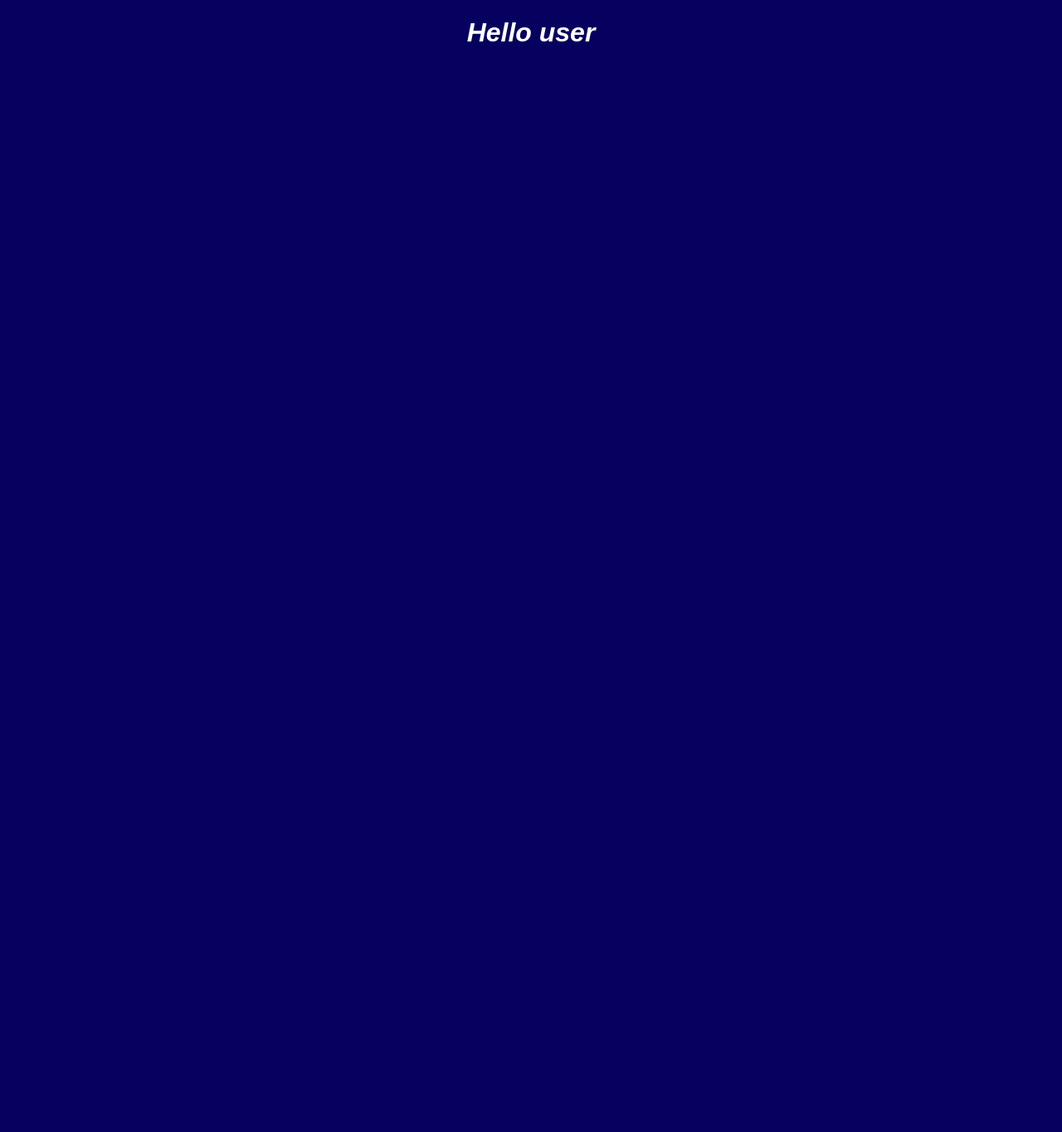
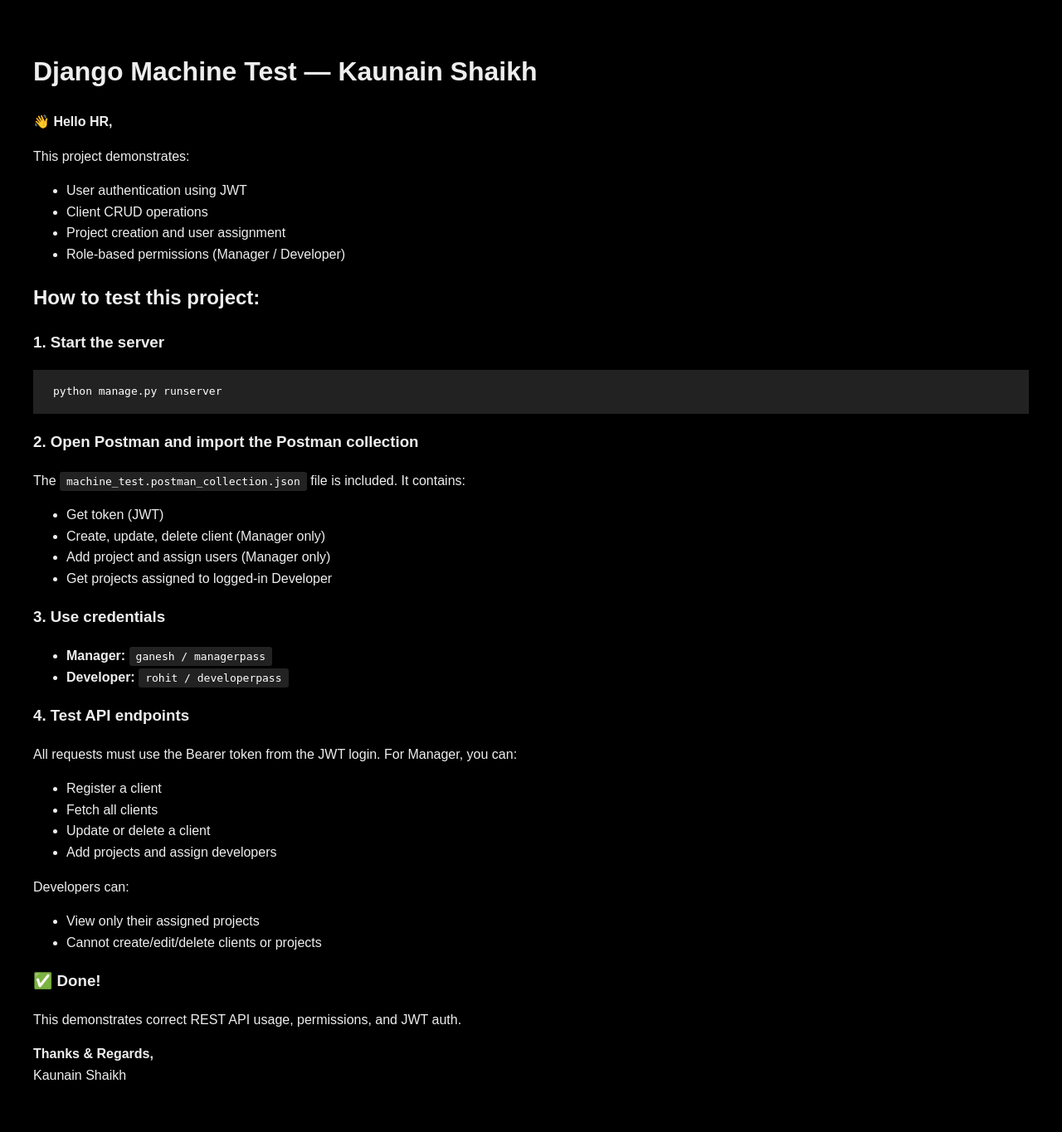
Before and after one commit to kaunain2005/Assignment, a Django app: page / in a window 1280 px wide. Before the commit the page is almost empty. Shown: the whole page at 83% size. Before the commit the page ends 50 px from the top, so only its background shows below. Run offline with Django 5.2, Linux system fonts and the light colour scheme.

Commit message:
Final changes

```diff
--- a/mycompany/core/serializers.py
+++ b/mycompany/core/serializers.py
@@ -2,13 +2,11 @@ from rest_framework import serializers
 from django.contrib.auth.models import User
 from .models import Client, Project
 
-# ✅ 1) User Serializer
 class UserSerializer(serializers.ModelSerializer):
     class Meta:
         model = User
         fields = ['id', 'username']
 
-# ✅ 2) Project Serializer (for output)
 class ProjectSerializer(serializers.ModelSerializer):
     users = UserSerializer(many=True, read_only=True)
     client = serializers.StringRelatedField()
@@ -18,7 +16,6 @@ class ProjectSerializer(serializers.ModelSerializer):
         model = Project
         fields = ['id', 'project_name', 'client', 'users', 'created_at', 'created_by']
 
-# ✅ 3) Project Create Serializer (for POST)
 class ProjectCreateSerializer(serializers.ModelSerializer):
     users = serializers.PrimaryKeyRelatedField(queryset=User.objects.all(), many=True)
 
@@ -32,7 +29,6 @@ class ProjectCreateSerializer(serializers.ModelSerializer):
         project.users.set(users)
         return project
 
-# ✅ 4) Client Serializer (for list/create/update)
 class ClientSerializer(serializers.ModelSerializer):
     created_by = serializers.StringRelatedField(read_only=True)
 
@@ -40,7 +36,6 @@ class ClientSerializer(serializers.ModelSerializer):
         model = Client
         fields = ['id', 'client_name', 'created_at', 'updated_at', 'created_by']
 
-# ✅ 5) Client Detail Serializer (for GET /clients/:id)
 class ClientDetailSerializer(serializers.ModelSerializer):
     created_by = serializers.StringRelatedField(read_only=True)
     projects = ProjectSerializer(many=True, read_only=True)
--- a/mycompany/core/views.py
+++ b/mycompany/core/views.py
@@ -12,7 +12,6 @@ from rest_framework.exceptions import PermissionDenied
 
 # Create your views here.
 
-# ✅ 1) List all Clients & Create new Client
 class ClientListCreateView(generics.ListCreateAPIView):
     queryset = Client.objects.all()
     serializer_class = ClientSerializer
@@ -23,7 +22,6 @@ class ClientListCreateView(generics.ListCreateAPIView):
             raise PermissionDenied("Only staff can create clients.")
         serializer.save(created_by=self.request.user)
 
-# ✅ 2) Get/Update/Delete a Client
 class ClientRetrieveUpdateDestroyView(generics.RetrieveUpdateDestroyAPIView):
     queryset = Client.objects.all()
     permission_classes = [permissions.IsAuthenticated]
@@ -34,18 +32,15 @@ class ClientRetrieveUpdateDestroyView(generics.RetrieveUpdateDestroyAPIView):
         return ClientSerializer
 
     def perform_update(self, serializer):
-        # ✅ Only staff can update
         if not self.request.user.is_staff:
             raise PermissionDenied("Only staff can update clients.")
         serializer.save()
 
     def perform_destroy(self, instance):
-        # ✅ Only staff can delete
         if not self.request.user.is_staff:
             raise PermissionDenied("Only staff can delete clients.")
         instance.delete()
 
-# ✅ 3) Create Project for a Client
 class ProjectCreateView(generics.CreateAPIView):
     serializer_class = ProjectCreateSerializer
     permission_classes = [permissions.IsAuthenticated]
@@ -57,7 +52,6 @@ class ProjectCreateView(generics.CreateAPIView):
         client = Client.objects.get(pk=client_id)
         serializer.save(client=client, created_by=self.request.user)
 
-# ✅ 4) List Projects assigned to logged-in User
 class UserProjectListView(generics.ListAPIView):
     serializer_class = ProjectSerializer
     permission_classes = [permissions.IsAuthenticated]
--- a/mycompany/mycompany/settings.py
+++ b/mycompany/mycompany/settings.py
@@ -41,7 +41,7 @@ INSTALLED_APPS = [
     'rest_framework',
     'core',
 ]
-
+# For rest framework
 REST_FRAMEWORK = {
     'DEFAULT_AUTHENTICATION_CLASSES': [
         'rest_framework_simplejwt.authentication.JWTAuthentication',
--- a/mycompany/mycompany/urls.py
+++ b/mycompany/mycompany/urls.py
@@ -25,8 +25,6 @@ from rest_framework_simplejwt.views import (
 urlpatterns = [
     path('admin/', admin.site.urls),
     path('',views.home,name='home'),
-    path('about/',views.about, name='about'),
-    path('contact/', views.contact, name='contact'),
     path('api/', include('core.urls')),
     path('api/token/', TokenObtainPairView.as_view(), name='token_obtain_pair'),
     path('api/token/refresh/', TokenRefreshView.as_view(), name='token_refresh'),
--- a/mycompany/mycompany/views.py
+++ b/mycompany/mycompany/views.py
@@ -4,9 +4,3 @@ from django.shortcuts import render
 def home(request):
     # return HttpResponse("Welcome to My Company!")
     return render(request, 'website/index.html')
-
-def about(request):
-    return HttpResponse("About My Company")
-
-def contact(request):
-    return HttpResponse("Contact My Company at contact@mycompany.com")
--- a/mycompany/static/style.css
+++ b/mycompany/static/style.css
@@ -1,12 +1,24 @@
-body{
+body {
     font-family: Arial, sans-serif;
-    margin: 0;
-    padding: 0;
-    background-color: #06005f;
+    padding: 2rem;
+    line-height: 1.6;
+    background: #000000;
+    color: #eee;
 }
 
-h1{
-    font-style: italic;
-    text-align: center;
-    color: #ffffff;
+h1 {
+    color: #eee;
 }
+
+code {
+    background: #222;
+    padding: 4px 8px;
+    border-radius: 3px;
+    color: #fff;
+}
+
+pre {
+    background: #222;
+    padding: 1rem;
+    overflow-x: auto;
+}
--- a/mycompany/templates/website/index.html
+++ b/mycompany/templates/website/index.html
@@ -8,6 +8,57 @@
     <link rel="stylesheet" href="{% static 'style.css' %}">
 </head>
 <body>
-    <h1>Hello user</h1>
+    <h1>Django Machine Test — Kaunain Shaikh</h1>
+
+  <p><strong>👋 Hello HR,</strong></p>
+  <p>This project demonstrates:</p>
+  <ul>
+    <li>User authentication using JWT</li>
+    <li>Client CRUD operations</li>
+    <li>Project creation and user assignment</li>
+    <li>Role-based permissions (Manager / Developer)</li>
+  </ul>
+
+  <h2>How to test this project:</h2>
+
+  <h3>1. Start the server</h3>
+  <pre><code>python manage.py runserver</code></pre>
+
+  <h3>2. Open Postman and import the Postman collection</h3>
+  <p>The <code>machine_test.postman_collection.json</code> file is included.
+    It contains:</p>
+  <ul>
+    <li>Get token (JWT)</li>
+    <li>Create, update, delete client (Manager only)</li>
+    <li>Add project and assign users (Manager only)</li>
+    <li>Get projects assigned to logged-in Developer</li>
+  </ul>
+
+  <h3>3. Use credentials</h3>
+  <ul>
+    <li><strong>Manager:</strong> <code>ganesh / managerpass</code></li>
+    <li><strong>Developer:</strong> <code>rohit / developerpass</code></li>
+  </ul>
+
+  <h3>4. Test API endpoints</h3>
+  <p>All requests must use the Bearer token from the JWT login.
+  For Manager, you can:</p>
+  <ul>
+    <li>Register a client</li>
+    <li>Fetch all clients</li>
+    <li>Update or delete a client</li>
+    <li>Add projects and assign developers</li>
+  </ul>
+  <p>Developers can:</p>
+  <ul>
+    <li>View only their assigned projects</li>
+    <li>Cannot create/edit/delete clients or projects</li>
+  </ul>
+
+  <h3>✅ Done!</h3>
+  <p>This demonstrates correct REST API usage, permissions, and JWT auth.</p>
+
+  <p><strong>Thanks & Regards,</strong><br/>
+  Kaunain Shaikh</p>
 </body>
 </html>
```
